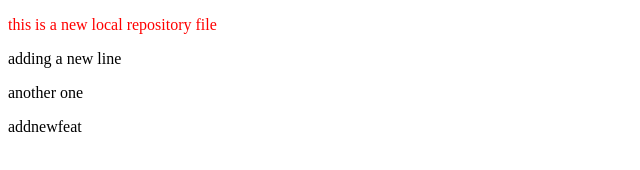
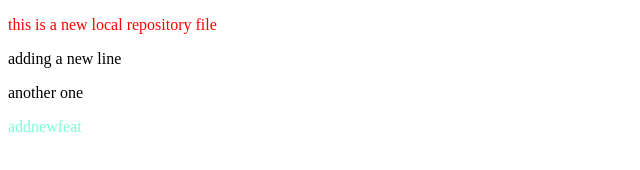
Before and after one commit to subrata043/localrepo, a plain HTML site: page index.html in a window 1280 px wide. Shown: the full height of the page, 0-640 px from the left. Drawn offline with Linux system fonts and the light colour scheme.

Commit message:
added a new color , aqua

```diff
--- a/index.html
+++ b/index.html
@@ -10,6 +10,6 @@
     <p>adding a new line
     </p>
     <p>another one</p>
-    <p>addnewfeat</p>
+    <p style="color: aquamarine;">addnewfeat</p>
 </body>
 </html>
```
